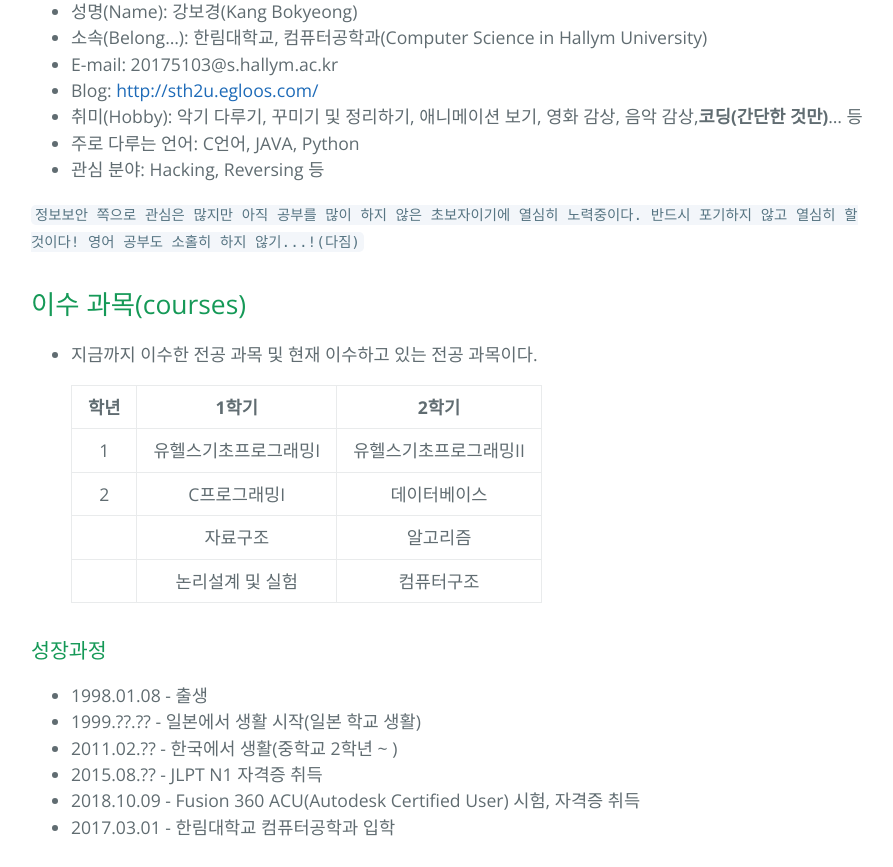
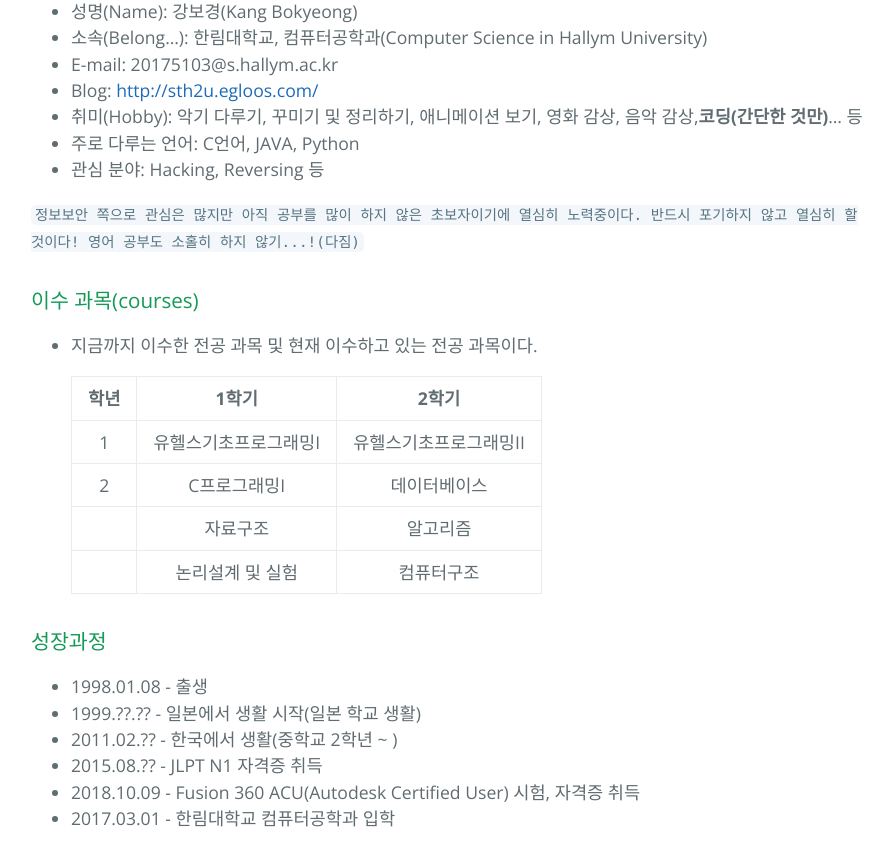
Before and after one commit to KangBokyeong/KangBokyeong.github.io, a Jekyll site: the page built from resume.md, in a window 1280 px wide. Shown: the part 674-1541 px from the top of the page, without its empty margins (193-1086 px from the left). Built offline with Jekyll 4.4.1, drawn with Linux system fonts in a browser that asks for light colours; our own code applies the rules of GitHub Pages for plain Markdown files.

```diff
--- a/resume.md
+++ b/resume.md
@@ -13,7 +13,7 @@
 
 `정보보안 쪽으로 관심은 많지만 아직 공부를 많이 하지 않은 초보자이기에 열심히 노력중이다. 반드시 포기하지 않고 열심히 할 것이다! 영어 공부도 소홀히 하지 않기...!(다짐)`
 
-## 이수 과목(courses)
+### 이수 과목(courses)
 
 * 지금까지 이수한 전공 과목 및 현재 이수하고 있는 전공 과목이다.
 
```
